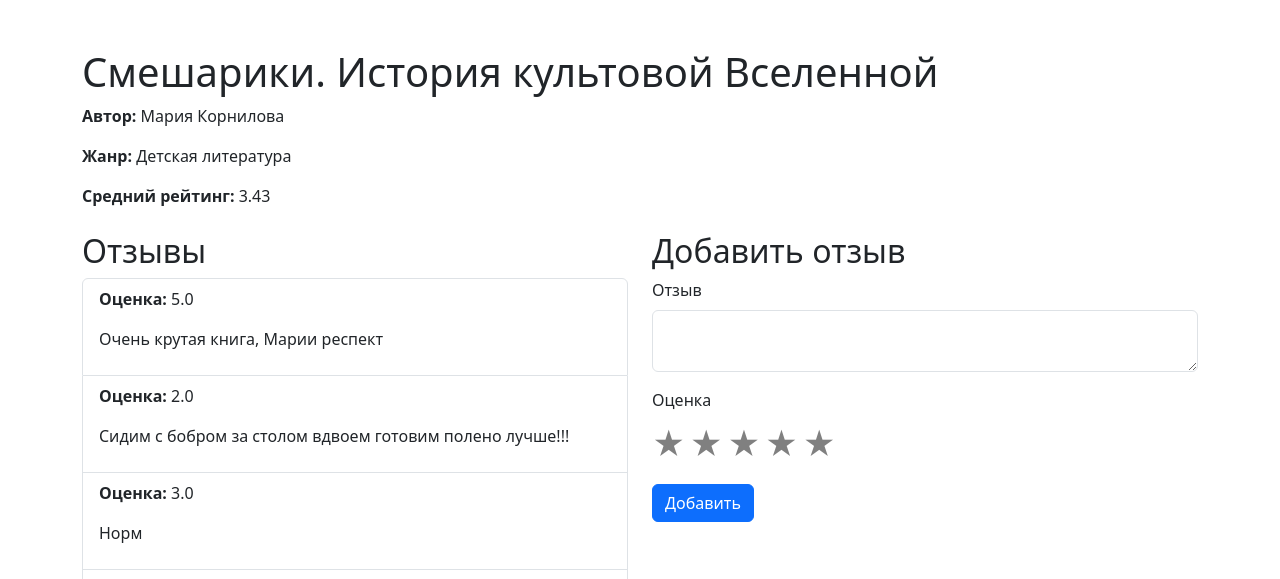
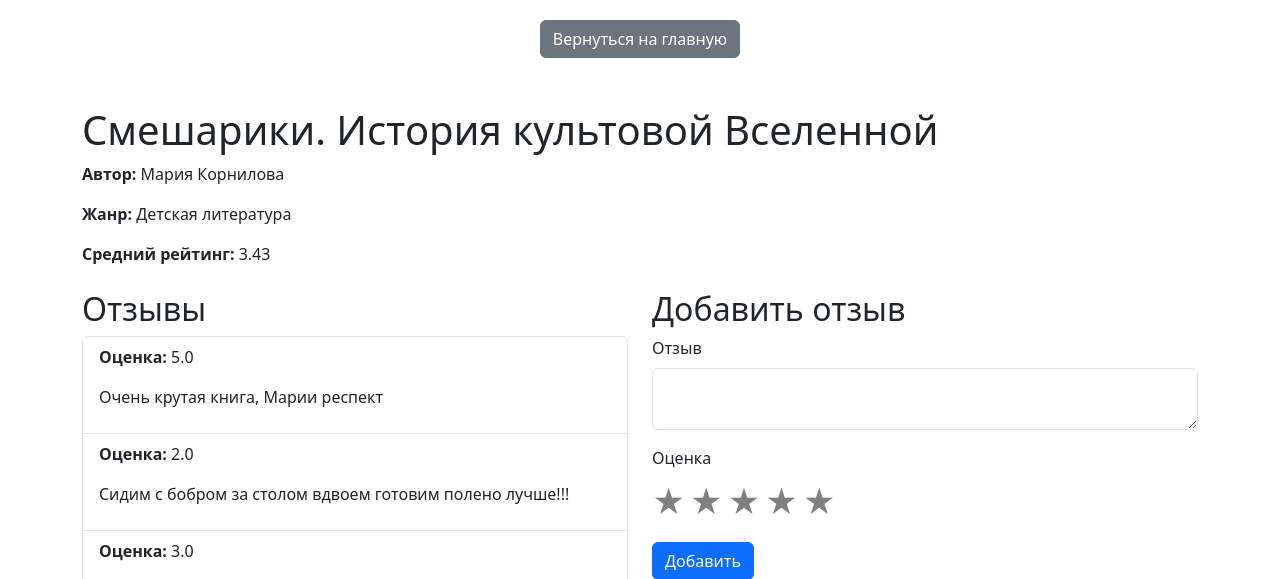
Before and after one commit to casualdoto/SPBPU_3rd_task_library, a Flask app: page /book/1 in a window 1280 px wide. Shown: the top 579 px of the page. Run offline with Flask 3, Linux system fonts and the light colour scheme; data comes from the database, SQL or seed files in the repository.

Commit message:
добавлена кнопка возращение с отзывов на главную страницу

```diff
--- a/templates/book_details.html
+++ b/templates/book_details.html
@@ -22,9 +22,22 @@
         .rating span.selected {
             color: gold;
         }
+
+        .top-button {
+            display: flex;
+            justify-content: center; /* Горизонтальное центрирование */
+            align-items: center;    /* Вертикальное центрирование (если нужно) */
+            margin: 20px 0;         /* Добавляем отступы сверху и снизу */
+        }
     </style>
+
 </head>
 <body>
+     <!-- Кнопка возврата на главную страницу -->
+     <div class="top-button">
+        <a href="/" class="btn btn-secondary">Вернуться на главную</a>
+    </div>
+
     <div class="container mt-5">
         <h1>{{ book.title }}</h1>
         <p><strong>Автор:</strong> {{ book.author }}</p>
```
